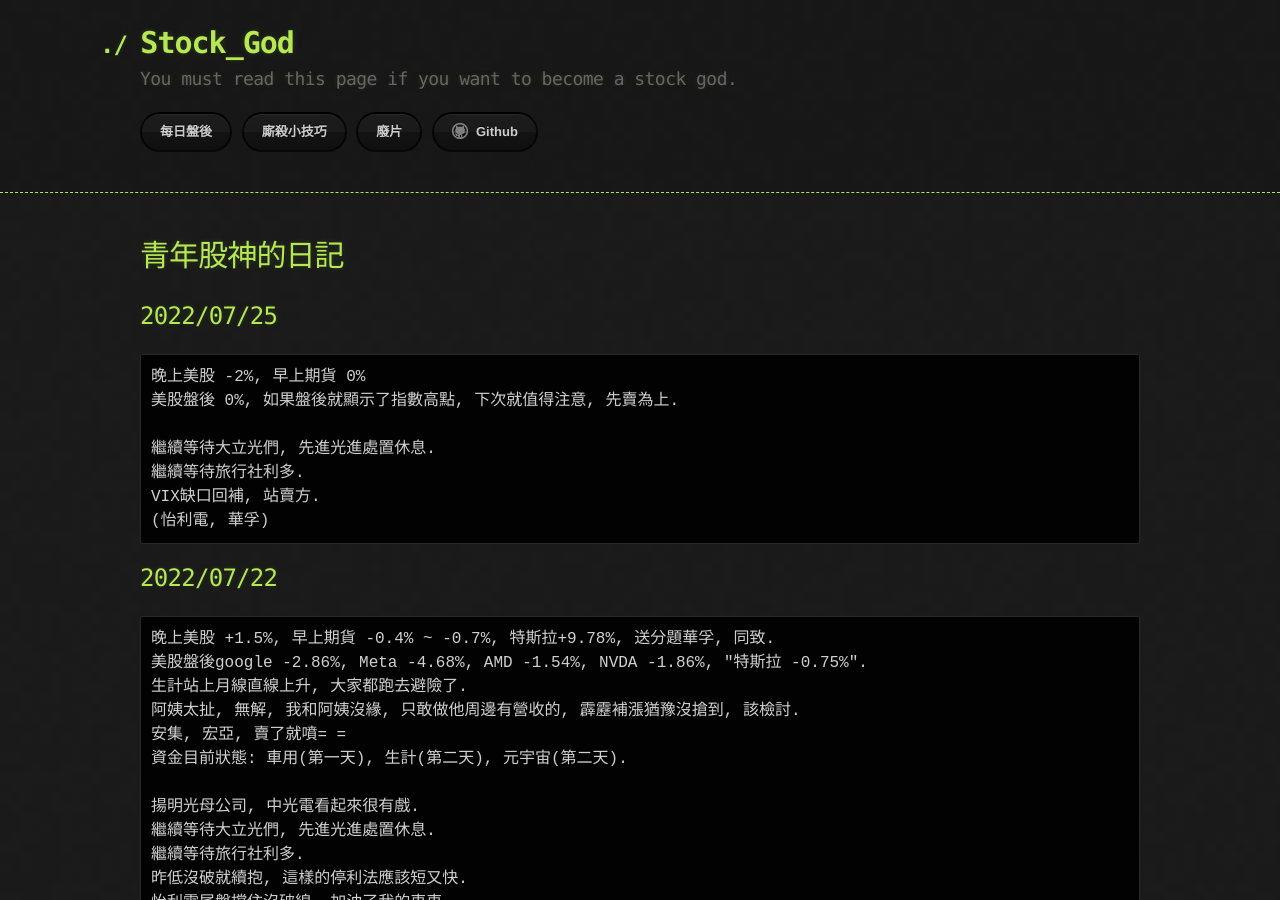
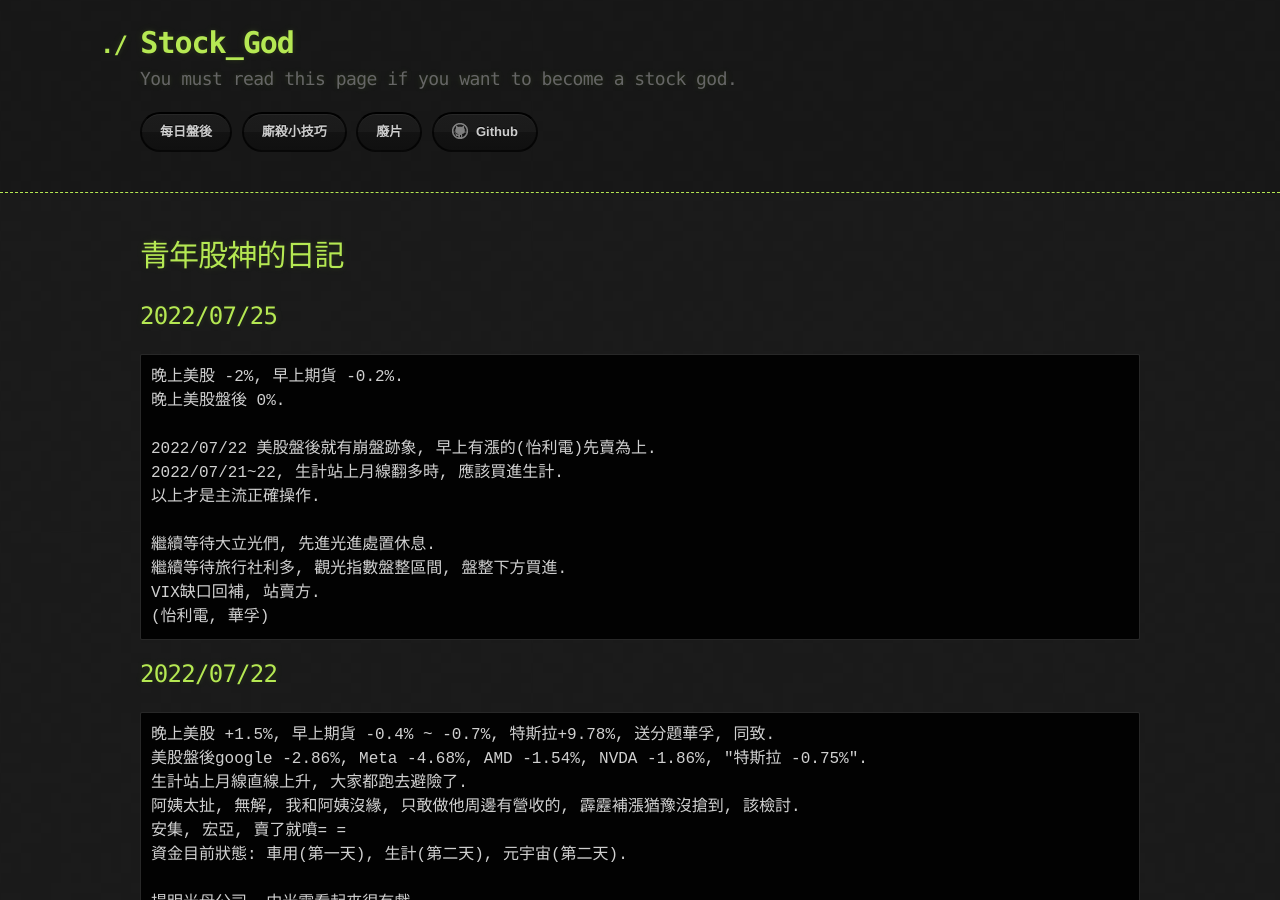
Before and after one commit to lepg5487/Stock_God, a Jekyll site: the page built from index.md, in a window 1280 px wide and 900 px high. Built offline with Jekyll 4.4.1, drawn with Linux system fonts in a browser that asks for light colours; our own code applies the rules of GitHub Pages for plain Markdown files.

Commit message:
Update index.md

````diff
--- a/index.md
+++ b/index.md
@@ -5,11 +5,15 @@ layout: testlayouts
 # 青年股神的日記
 ## 2022/07/25
 ```
-晚上美股 -2%, 早上期貨 0%
-美股盤後 0%, 如果盤後就顯示了指數高點, 下次就值得注意, 先賣為上.
+晚上美股 -2%, 早上期貨 -0.2%.
+晚上美股盤後 0%.
+
+2022/07/22 美股盤後就有崩盤跡象, 早上有漲的(怡利電)先賣為上.
+2022/07/21~22, 生計站上月線翻多時, 應該買進生計.
+以上才是主流正確操作.
 
 繼續等待大立光們, 先進光進處置休息.
-繼續等待旅行社利多.
+繼續等待旅行社利多, 觀光指數盤整區間, 盤整下方買進.
 VIX缺口回補, 站賣方.
 (怡利電, 華孚)
 ```
````
